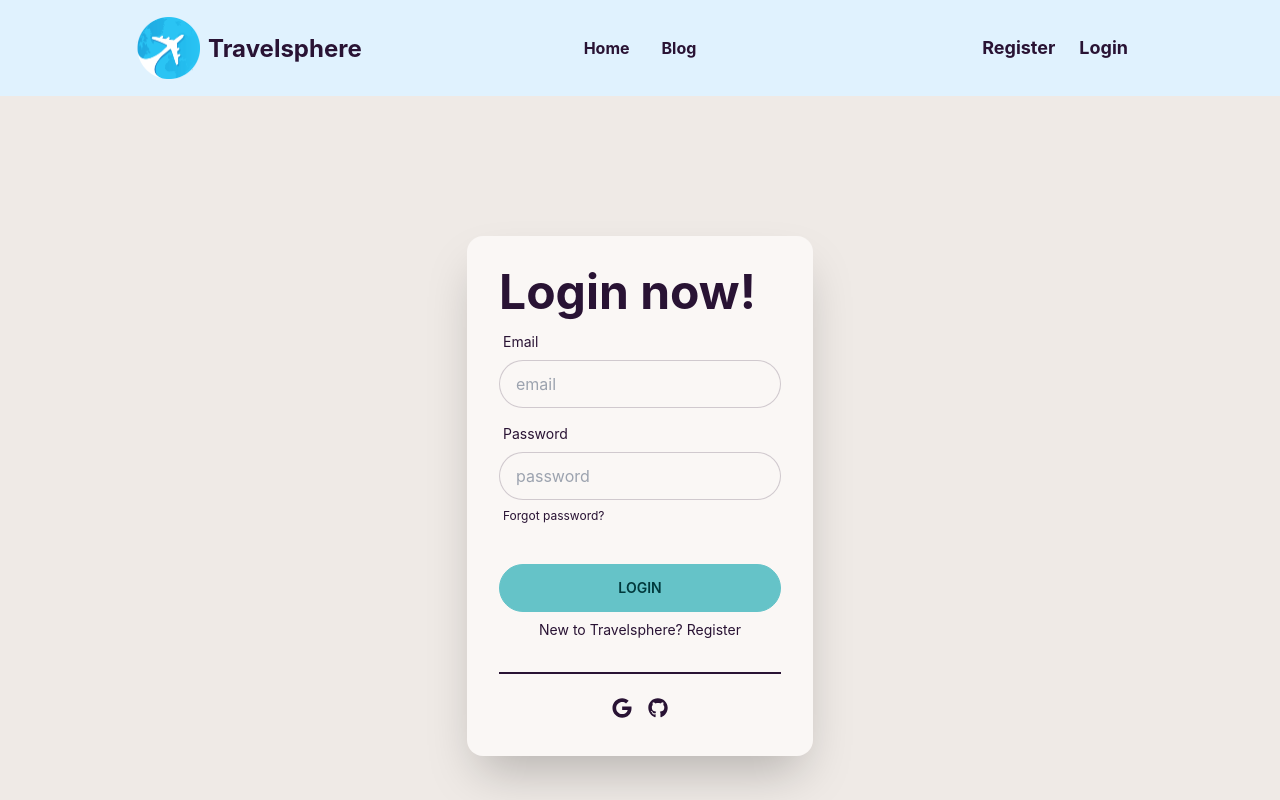
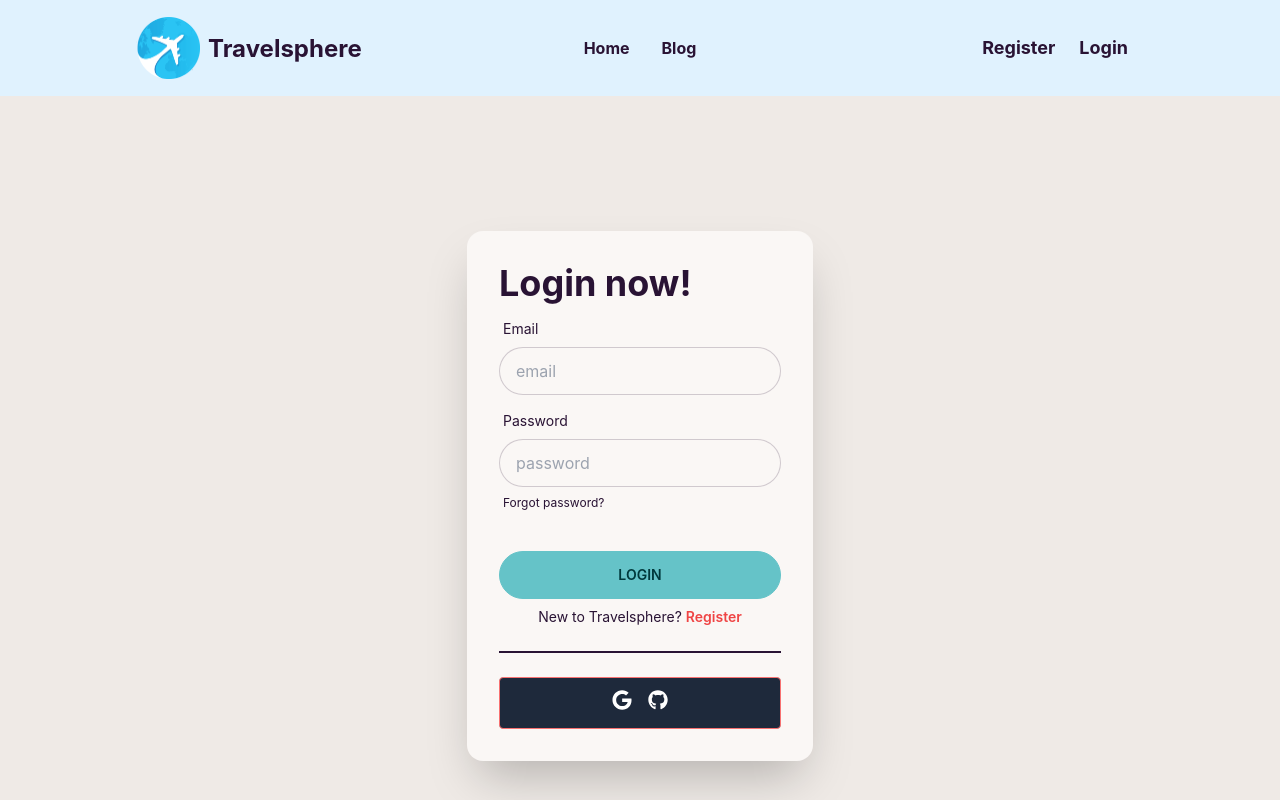
Before and after one commit to yeasin44/travelsphere, a React (Create React App) app: page /login in a window 1280 px wide. Shown: the top 800 px of the page. Built offline with nearby package versions, Linux system fonts and the light colour scheme; no server answers.

Commit message:
responsive

```diff
--- a/src/Login/Login.js
+++ b/src/Login/Login.js
@@ -6,7 +6,7 @@ import useTitle from "../hooks/useTitle";
 import SocialLogin from "./SocialLogin/SocialLogin";
 
 const Login = () => {
-  const { logIn } = useContext(AuthContext);
+  const { logIn, setLoading } = useContext(AuthContext);
   const [error, setError] = useState("");
   const location = useLocation();
   const navigate = useNavigate();
@@ -30,19 +30,23 @@ const Login = () => {
           toast.error(error);
         }
         navigate(from, { replace: true });
+        form.reset();
       })
       .catch((error) => {
         console.error(error);
         setError(error.message);
         toast.error(error.message.slice(22, -2));
+      })
+      .finally(() => {
+        setLoading(false);
       });
   };
   return (
-    <div className="hero min-h-screen bg-base-200">
+    <div className="hero min-h-screen bg-base-200 ">
       <div className="hero-content">
         <div className="card shadow-2xl bg-base-100">
           <form onSubmit={handleLogIn} className="card-body">
-            <h1 className="text-5xl font-bold">Login now!</h1>
+            <h1 className="text-4xl font-bold">Login now!</h1>
             <div className="form-control">
               <label className="label">
                 <span className="label-text">Email</span>
@@ -67,9 +71,9 @@ const Login = () => {
                 required
               />
               <label className="label">
-                <a href="#" className="label-text-alt link link-hover">
+                <Link className="label-text-alt link link-hover">
                   Forgot password?
-                </a>
+                </Link>
               </label>
             </div>
             <div className="form-control mt-6">
@@ -77,12 +81,15 @@ const Login = () => {
             </div>
             <div>
               <p className="text-sm text-center">
-                New to Travelsphere? <Link to="/register">Register</Link>
+                New to Travelsphere?{" "}
+                <Link to="/register" className="text-red-500 font-semibold">
+                  Register
+                </Link>
               </p>
             </div>
-            <div>
-              <div className="border border-current mt-6"></div>
-              <div className=" flex justify-center mt-6">
+            <div className="">
+              <div className="border border-current mt-4"></div>
+              <div className=" flex justify-center mt-6 border p-3 bg-slate-800 rounded border-red-400">
                 <SocialLogin></SocialLogin>
               </div>
             </div>
--- a/src/Login/SocialLogin/SocialLogin.js
+++ b/src/Login/SocialLogin/SocialLogin.js
@@ -28,10 +28,10 @@ const SocialLogin = () => {
   };
   return (
     <div>
-      <button onClick={handleGoogleLogin} className="text-xl">
+      <button onClick={handleGoogleLogin} className="text-xl text-white">
         <FaGoogle></FaGoogle>
       </button>
-      <button className="text-xl ml-4">
+      <button className="text-xl ml-4 text-white">
         <FaGithub></FaGithub>
       </button>
     </div>
--- a/src/Register/Register.js
+++ b/src/Register/Register.js
@@ -73,7 +73,10 @@ const Register = () => {
             </div>
             <div>
               <p className="text-sm text-center">
-                Already have an account? <Link to="/login">Login</Link>
+                Already have an account?{" "}
+                <Link to="/login" className="text-red-500 font-bold">
+                  Login
+                </Link>
               </p>
             </div>
           </form>
--- a/src/components/Blog/Blog.js
+++ b/src/components/Blog/Blog.js
@@ -4,14 +4,15 @@ import useTitle from "../../hooks/useTitle";
 const Blog = () => {
   useTitle("Blog");
   return (
-    <div className=" p-6 bg-lime-100 lg:h-screen md:h-screen">
+    <div className=" p-2 bg-lime-100 lg:h-screen md:h-screen">
       <div className="max-w-screen-lg mx-auto">
-        <h2 className="text-center text-3xl font-semibold">
+        <h2 className="text-center text-3xl font-semibold  py-6">
           Question & Answer
         </h2>
+        <div className="border border-slate-700 mx-auto w-4/5"></div>
         <div
           tabIndex={0}
-          className="collapse collapse-arrow border border-base-300 bg-base-100 rounded-box"
+          className="collapse collapse-arrow border border-base-300 bg-base-100 rounded-box mt-4"
         >
           <div className="collapse-title text-xl font-medium">
             1. What is the difference between SQL and NoSQL?
--- a/src/components/Header/Header.js
+++ b/src/components/Header/Header.js
@@ -28,7 +28,7 @@ const Header = () => {
     <div className="bg-sky-100">
       <div className="navbar  h-24 max-w-screen-lg mx-auto">
         <div className="navbar-start">
-          <div className="dropdown">
+          <div className="dropdown drop-shadow-lg">
             <label tabIndex={0} className="btn btn-ghost lg:hidden">
               <svg
                 xmlns="http://www.w3.org/2000/svg"
@@ -95,7 +95,12 @@ const Header = () => {
                   <Link to="/addservice">Add Service</Link>
                 </li>
                 <li>
-                  <Link onClick={handleLogOut}>Logout</Link>
+                  <Link
+                    onClick={handleLogOut}
+                    className="hover:bg-red-500 hover:text-white"
+                  >
+                    Logout
+                  </Link>
                 </li>
               </ul>
             </div>
--- a/src/components/Review/Review.js
+++ b/src/components/Review/Review.js
@@ -43,7 +43,7 @@ const Review = () => {
   };
   return (
     <div>
-      <div>
+      <div className="p-6 border-2 border-orange-200 drop-shadow-md rounded">
         {user ? (
           <>
             <form onSubmit={handleReview}>
@@ -55,7 +55,7 @@ const Review = () => {
                   name="name"
                   type="name"
                   placeholder="Your Name"
-                  className="input input-bordered w-1/2 "
+                  className="input input-bordered  lg:w-4/5 "
                 />
               </div>
 
@@ -67,15 +67,16 @@ const Review = () => {
               </label>
               <textarea
                 name="reviews"
-                className="textarea textarea-bordered w-1/2"
+                className="textarea textarea-bordered w-full lg:w-4/5"
                 placeholder="Review"
                 required
               ></textarea>
 
               <input
-                className="btn  px-3  rounded font-bold mt-3 block "
+                className="  px-2 py-2 text-white bg-red-500 cursor-pointer  rounded font-bold mt-3 block "
                 type="submit"
                 value="Add Review"
+                style={{ fontSize: "10px" }}
               />
             </form>
           </>
```
